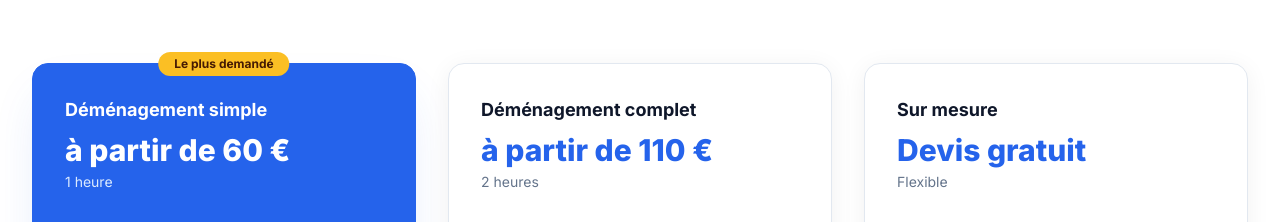
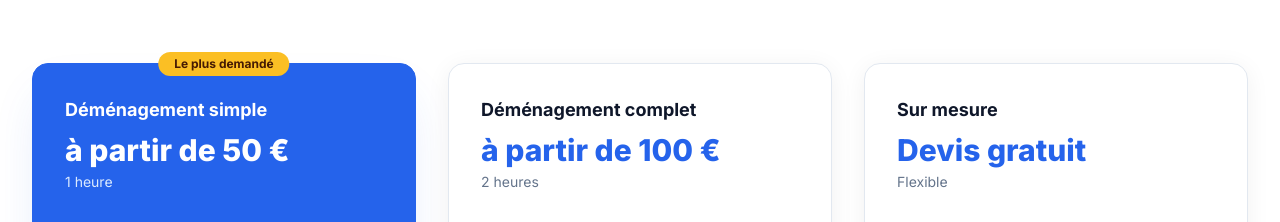
Before and after one commit to crohniquesante/liftbruxelles, a Next.js app: page / in a window 1280 px wide. Shown: the part 1980-2202 px from the top of the page. Built offline with nearby package versions, Linux system fonts and the light colour scheme.

Commit message:
Ajuster les tarifs à 50 € et 100 €.
Mise à jour des cartes tarifs, FAQ, SEO et meta description.

```diff
--- a/src/app/layout.tsx
+++ b/src/app/layout.tsx
@@ -19,7 +19,7 @@ const inter = Inter({
 const title =
   "Location Lift Bruxelles | Monte-Meuble & Lift Déménagement — Nono Lift";
 const description =
-  "Location de lift à Bruxelles dès 60€. Monte-meuble professionnel, lift déménagement dans les 19 communes. Devis gratuit sous 2h ☎ 0465208694. Opérateurs certifiés.";
+  "Location de lift à Bruxelles dès 50€. Monte-meuble professionnel, lift déménagement dans les 19 communes. Devis gratuit sous 2h ☎ 0465208694. Opérateurs certifiés.";
 
 export const metadata: Metadata = {
   metadataBase: new URL(SITE.url),
--- a/src/lib/content.ts
+++ b/src/lib/content.ts
@@ -42,7 +42,7 @@ export const SERVICES = [
 export const PRICING = [
   {
     name: "Déménagement simple",
-    price: "à partir de 60 €",
+    price: "à partir de 50 €",
     duration: "1 heure",
     features: [
       "Idéal si marchandise unique (frigo, canapé...)",
@@ -54,7 +54,7 @@ export const PRICING = [
   },
   {
     name: "Déménagement complet",
-    price: "à partir de 110 €",
+    price: "à partir de 100 €",
     duration: "2 heures",
     features: [
       "Idéal si déménagement complet",
@@ -222,7 +222,7 @@ export const FAQ = [
   {
     question: "Combien coûte une location de lift à Bruxelles ?",
     answer:
-      "Le tarif dépend de la durée, du nombre d'étages, de l'accessibilité et de la nature des objets à monter. Comptez à partir de 60 € pour un déménagement simple (1 h, marchandise unique, emplacement déjà réservé en zone Bruxelles). Le déménagement complet (2 h) démarre à 110 € dans les mêmes conditions. Devis gratuit et sans engagement sous 2 heures ouvrées.",
+      "Le tarif dépend de la durée, du nombre d'étages, de l'accessibilité et de la nature des objets à monter. Comptez à partir de 50 € pour un déménagement simple (1 h, marchandise unique, emplacement déjà réservé en zone Bruxelles). Le déménagement complet (2 h) démarre à 100 € dans les mêmes conditions. Devis gratuit et sans engagement sous 2 heures ouvrées.",
   },
   {
     question: "Quelle est la différence entre un lift et un monte-meuble ?",
@@ -287,7 +287,7 @@ export const SEO_ARTICLE = {
 
     `Notre offre de **monte-meuble Bruxelles** couvre plusieurs scénarios. Le déménagement résidentiel reste notre cœur de métier : studios, appartements familiaux, maisons avec jardin. Nous intervenons aussi pour les livraisons de magasins de meubles lorsque le client final habite en étage. Les entreprises nous sollicitent pour déplacer des archives, des serveurs ou du mobilier de bureau. Les chantiers de rénovation utilisent notre lift pour acheminer des matériaux en toiture ou en arrière-corps.`,
 
-    `Côté tarifs, la formule Déménagement simple démarre à 60 € TVAC pour une heure d'intervention — idéale pour une marchandise unique (frigo, canapé…) avec emplacement déjà réservé en zone Bruxelles. Le Déménagement complet commence à 110 € TVAC pour deux heures dans les mêmes conditions. Pour les chantiers longue durée ou les besoins spécifiques, nous établissons un devis sur mesure. Tous nos prix incluent l'installation, le démontage et l'assurance responsabilité civile professionnelle.`,
+    `Côté tarifs, la formule Déménagement simple démarre à 50 € TVAC pour une heure d'intervention — idéale pour une marchandise unique (frigo, canapé…) avec emplacement déjà réservé en zone Bruxelles. Le Déménagement complet commence à 100 € TVAC pour deux heures dans les mêmes conditions. Pour les chantiers longue durée ou les besoins spécifiques, nous établissons un devis sur mesure. Tous nos prix incluent l'installation, le démontage et l'assurance responsabilité civile professionnelle.`,
 
     `## Zones desservies et délais d'intervention`,
 
```
